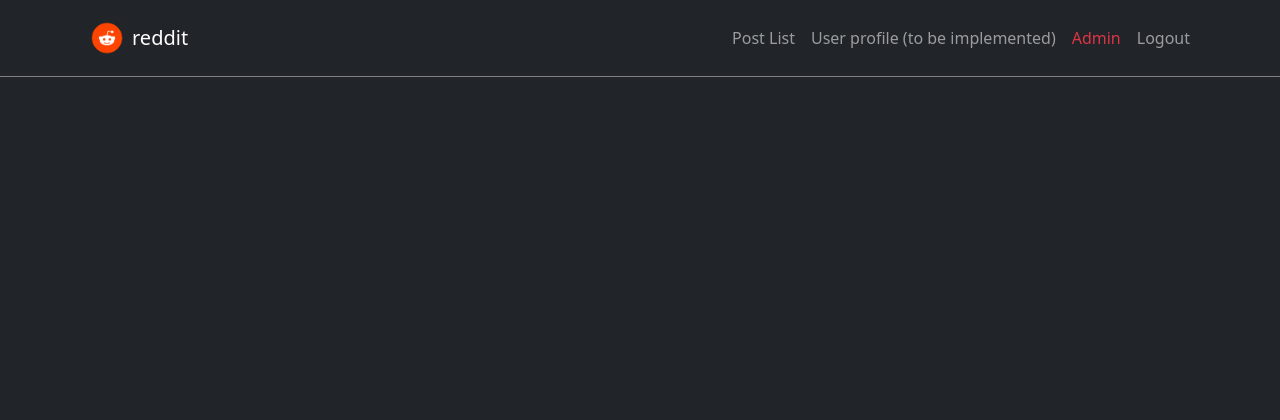
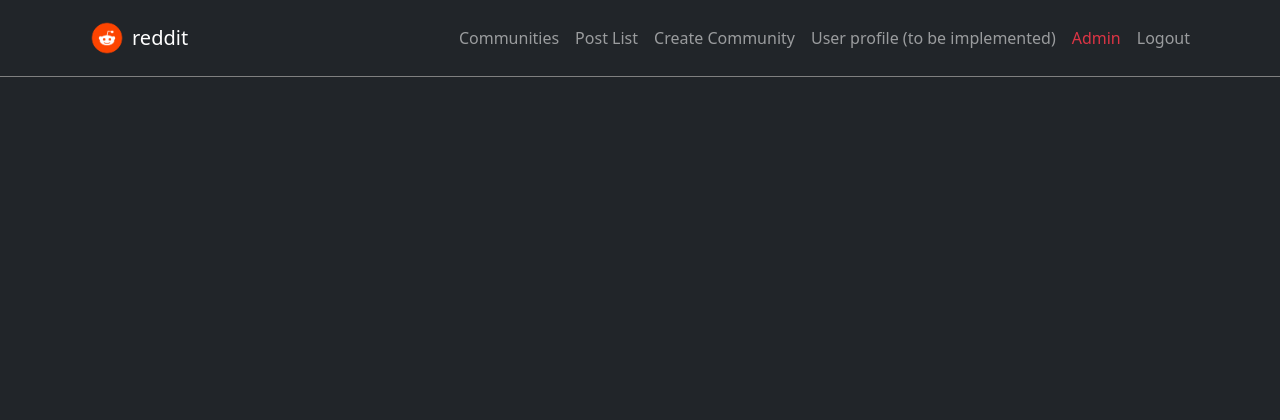
Before and after one commit to pymasterspl/reddit, a Django app: page / in a window 1280 px wide. Shown: the top 420 px of the page. Run offline with Django 5.2, Linux system fonts and the light colour scheme; the visitor is signed in with stand-in values (Sample User, id 1); data comes from the database, SQL or seed files in the repository; parts of the project's set-up code (start-up, migrations or seed data) failed here and were passed over.

Commit message:
refactor: add community related buttons to navbar

```diff
--- a/templates/base.html
+++ b/templates/base.html
@@ -35,9 +35,15 @@
                 <div class="collapse navbar-collapse" id="navbarNav">
                     <ul class="navbar-nav ms-auto">
                         <li class="nav-item">
+                            <a class="nav-link" href="{% url 'community-list' %}">Communities</a>
+                        </li>
+                        <li class="nav-item">
                             <a class="nav-link" href="{% url 'post-list' %}">Post List</a>
                         </li>
                         {% if request.user.is_authenticated %}
+                            <li class="nav-item">
+                                <a class="nav-link" href="{% url 'community-create' %}">Create Community</a>
+                            </li>
                             <li class="nav-item">
                                 <a class="nav-link" href="#">User profile (to be implemented)</a>
                             </li>
```
